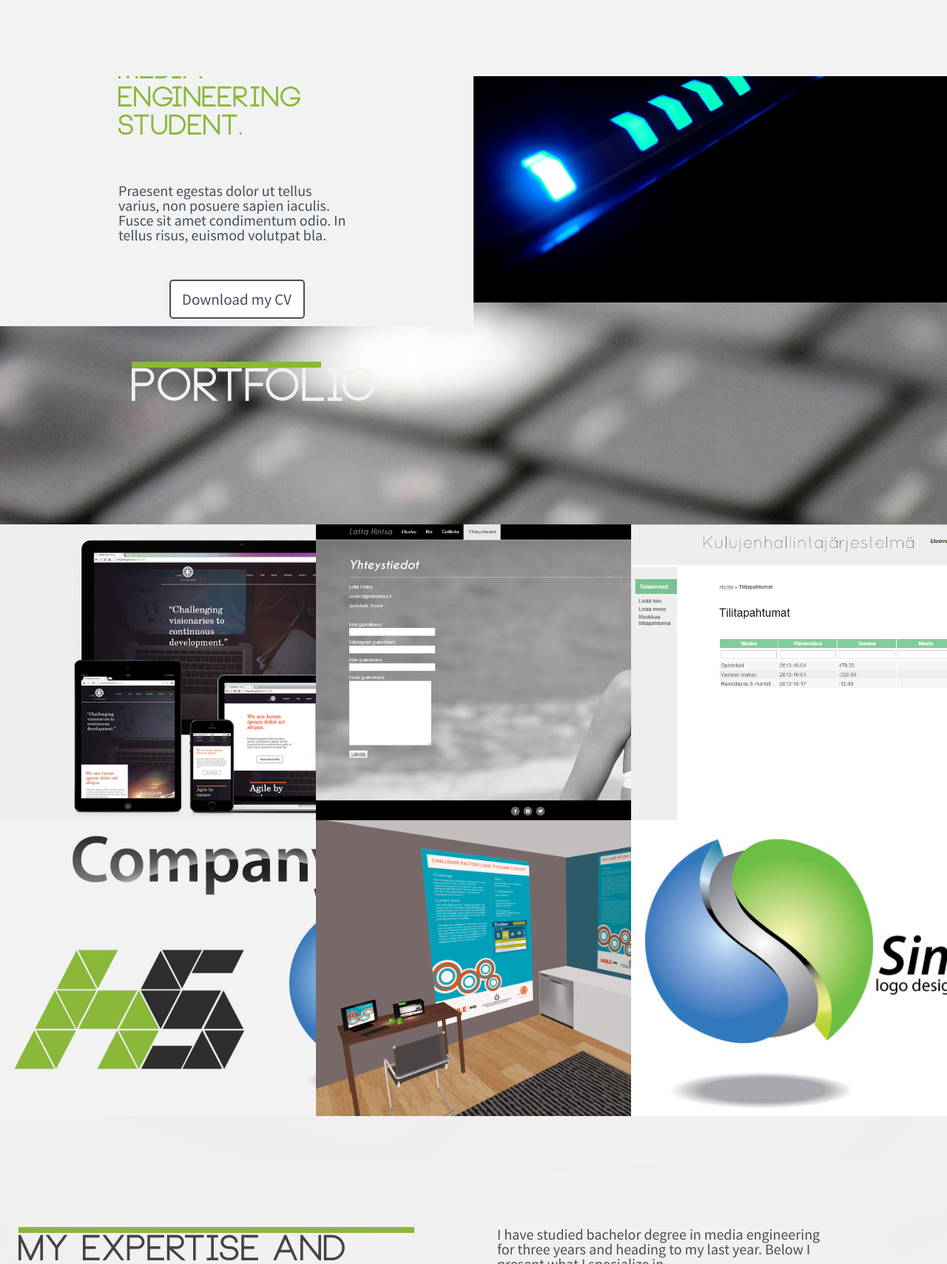
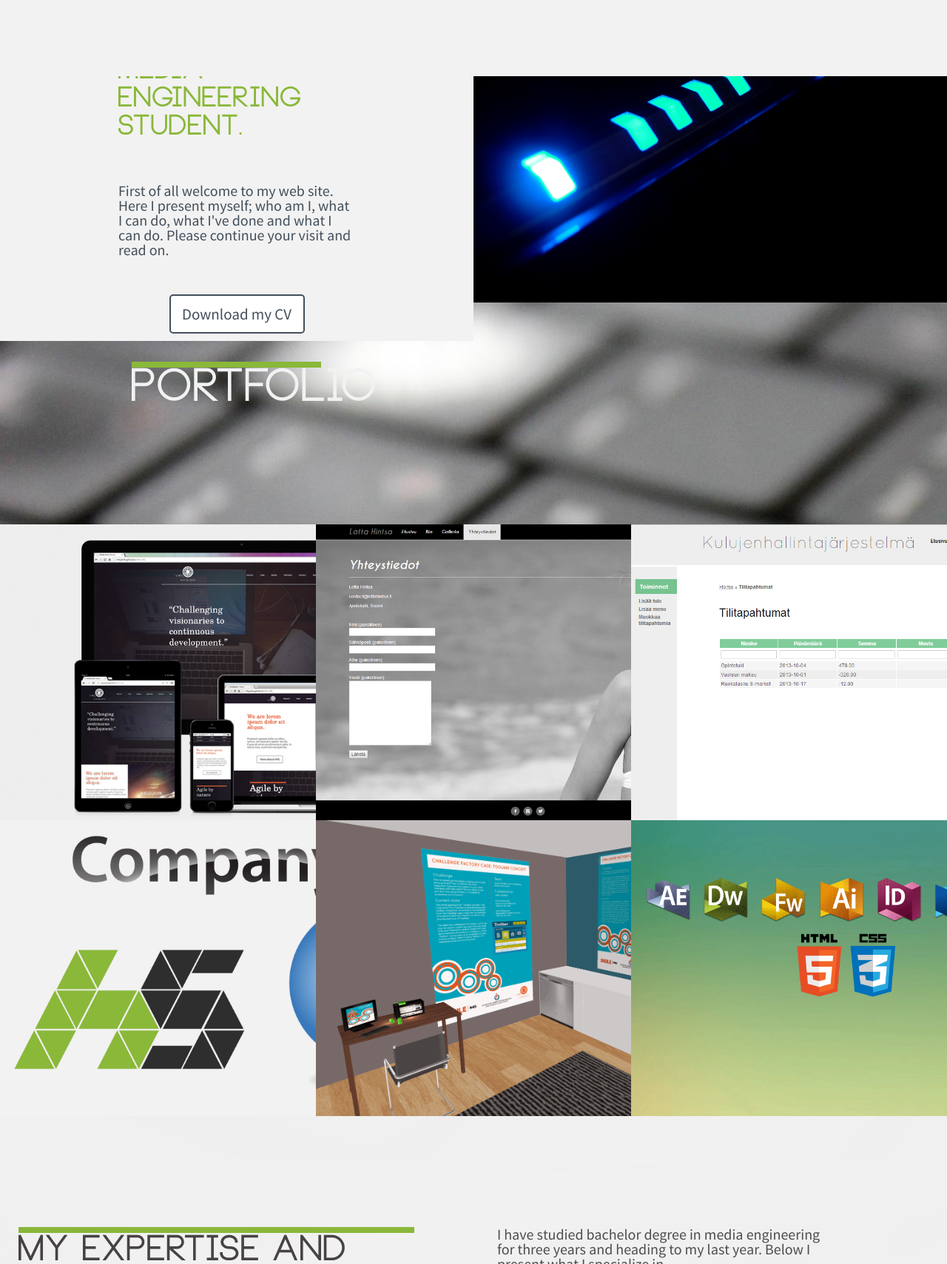
Before and after one commit to henrisutinen/henrisutinen.github.io, a plain HTML site: page index.html in a window 1280 px wide. Shown: the part 1097-2806 px from the top of the page at 74% size. Drawn offline with nearby package versions, Linux system fonts and the light colour scheme; a web font is replaced by a local one.

Commit message:
added softwares pic and hover

```diff
--- a/css/zerogrid-full.css
+++ b/css/zerogrid-full.css
@@ -342,7 +342,7 @@ Author URI: http://www.zerotheme.com/
 	height: 400px;
 }
 .zerogrid-full #photo4 {
-	background-image:url(../img/logo_design2.jpg);
+	background-image:url(../img/softwares.png);
 	background-size: cover;
 	height: 400px;
 }
@@ -385,7 +385,7 @@ Author URI: http://www.zerotheme.com/
 	transition: background-image 0.25s ease-in;
 }
 #photo4:hover {
-	background-image:url(../img/logo_design2_hover.jpg);
+	background-image:url(../img/softwares_hover.png);
 	transition: background-image 0.25s ease-in;
 }
 #photo5:hover {
--- a/index.html
+++ b/index.html
@@ -64,7 +64,7 @@
       <div  class="row">
     <div class="col-1-2" id="picheight">
           <p class="orangetext">I am Henri, 23-years-old media engineering student.</p>
-          <p class="context">Praesent egestas dolor ut tellus varius, non posuere sapien iaculis. Fusce sit amet condimentum odio. In tellus risus, euismod volutpat bla.</p>
+          <p class="context">First of all welcome to my web site. Here I present myself; who am I, what I can do, what I've done and what I can do. Please continue your visit and read on.</p>
           <div class="n4sbutton-wrapper" ><a href="http://www.n4s.fi/en/" target="_blank" class="n4sbutton smoothScroll">Download my CV</a></div>
         </div>
     <div class="col-1-2-photo">
@@ -99,7 +99,7 @@
           <p class="logoshere">Unity 3D<br>3D environment to demonstrate UI mock ups</p>
         </div>
     <div class="col-1-3" id="photo4">
-          <p class="logoshere">Logo design</p>
+          <p class="logoshere">Softwares and techniques</p>
         </div>
     <div class="col-full-example4" id="our">
           <div class="col-1-2">
```
Also changed, not shown: img/softwares.png (added), img/softwares_hover.png (added).
